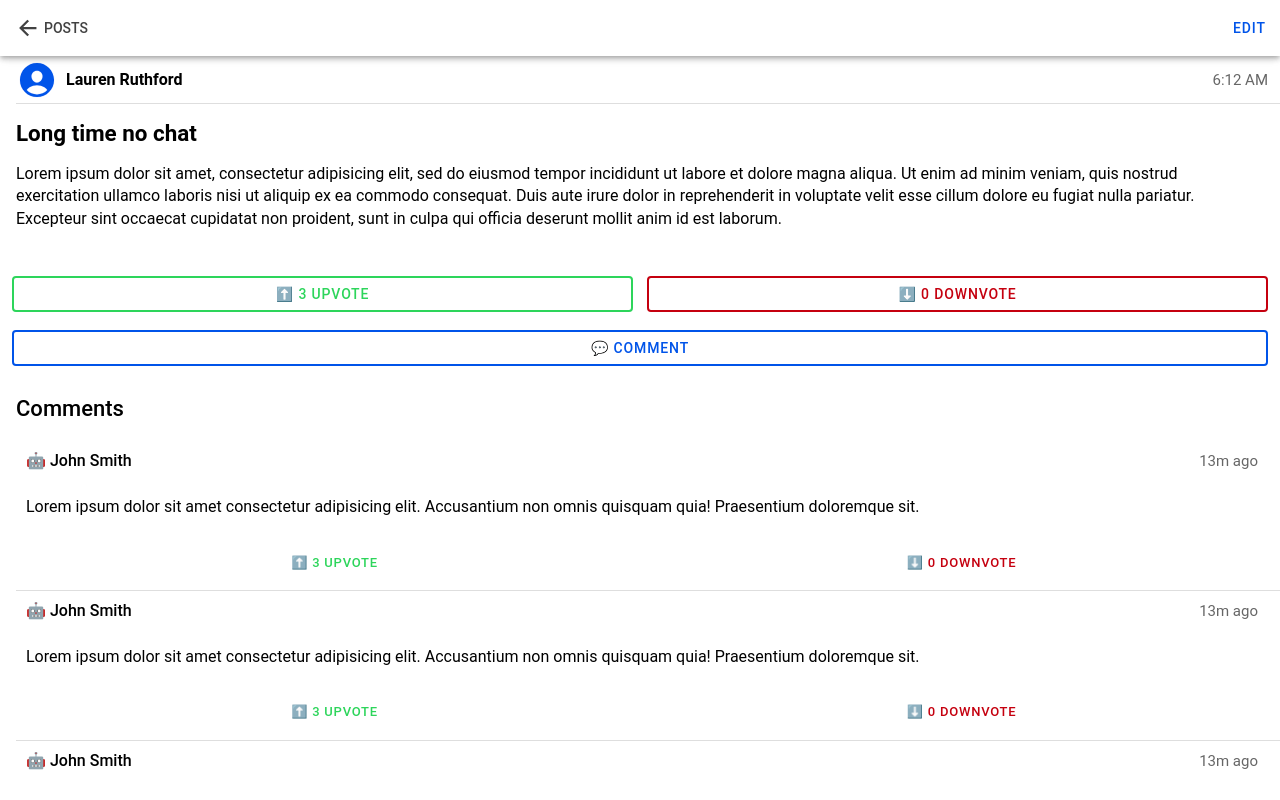
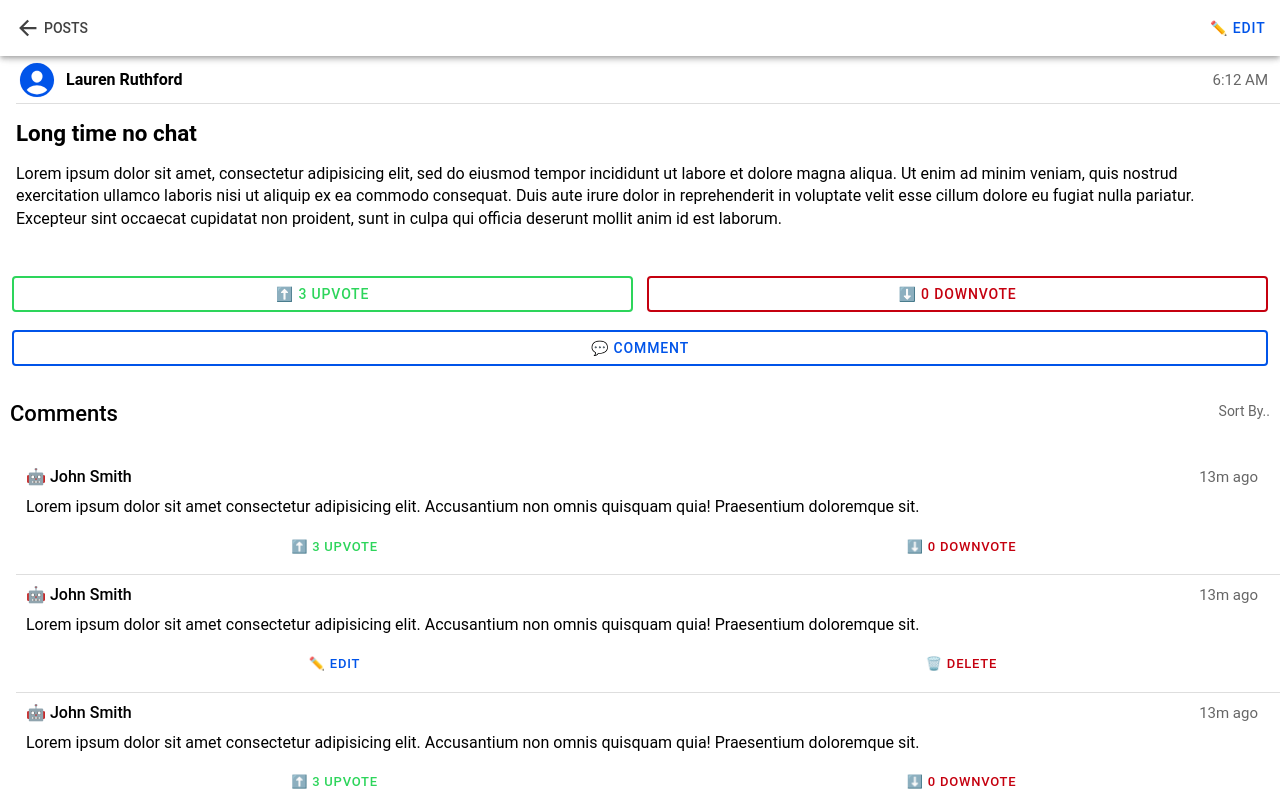
Before and after one commit to KasTasElis/my-ionic-firebase-reddit-clone, a React (Vite) app: page /message/1 in a window 1280 px wide. Built offline with nearby package versions, Linux system fonts and the light colour scheme.

Commit message:
progress

```diff
--- a/src/pages/ViewMessage.tsx
+++ b/src/pages/ViewMessage.tsx
@@ -2,10 +2,8 @@ import { useState } from "react";
 import { Message, getMessage } from "../data/messages";
 import {
   IonBackButton,
-  IonBadge,
   IonButton,
   IonButtons,
-  IonChip,
   IonCol,
   IonContent,
   IonGrid,
@@ -44,7 +42,7 @@ function ViewMessage() {
 
           <IonButtons slot="end">
             <IonButton color="primary" routerLink="/message/:id/edit">
-              Edit
+              ✏️ Edit
             </IonButton>
           </IonButtons>
         </IonToolbar>
@@ -104,7 +102,19 @@ function ViewMessage() {
               </IonRow>
             </IonGrid>
 
-            <h3 className="ion-padding-horizontal">Comments</h3>
+            <IonGrid class="ion-padding-vertical">
+              <IonRow>
+                <IonCol>
+                  <IonText>
+                    <h3 style={{ margin: 0 }}>Comments</h3>
+                  </IonText>
+                </IonCol>
+
+                <IonCol className="ion-text-end">
+                  <IonNote>Sort By..</IonNote>
+                </IonCol>
+              </IonRow>
+            </IonGrid>
 
             <IonList>
               {[1, 2, 3, 4, 5].map((i) => (
@@ -124,7 +134,7 @@ function ViewMessage() {
                     <IonRow>
                       <IonCol>
                         <IonText>
-                          <p>
+                          <p style={{ margin: 0 }}>
                             Lorem ipsum dolor sit amet consectetur adipisicing
                             elit. Accusantium non omnis quisquam quia!
                             Praesentium doloremque sit.
@@ -134,16 +144,50 @@ function ViewMessage() {
                     </IonRow>
 
                     <IonRow>
+                      {/* Edit My Comment */}
+                      {i !== 2 ? (
+                        <>
                           <IonCol>
-                        <IonButton expand="block" color="success" fill="clear">
+                            <IonButton
+                              expand="block"
+                              color="success"
+                              fill="clear"
+                            >
                               ⬆️ 3 UpVote
                             </IonButton>
                           </IonCol>
                           <IonCol>
-                        <IonButton expand="block" color="danger" fill="clear">
+                            <IonButton
+                              expand="block"
+                              color="danger"
+                              fill="clear"
+                            >
                               ⬇️ 0 DownVote
                             </IonButton>
                           </IonCol>
+                        </>
+                      ) : (
+                        <>
+                          <IonCol>
+                            <IonButton
+                              expand="block"
+                              color="primary"
+                              fill="clear"
+                            >
+                              ✏️ Edit
+                            </IonButton>
+                          </IonCol>
+                          <IonCol>
+                            <IonButton
+                              expand="block"
+                              color="danger"
+                              fill="clear"
+                            >
+                              🗑️ Delete
+                            </IonButton>
+                          </IonCol>
+                        </>
+                      )}
                     </IonRow>
                   </IonGrid>
                 </IonItem>
```
Lines whose indentation alone changed are shown as unchanged.
